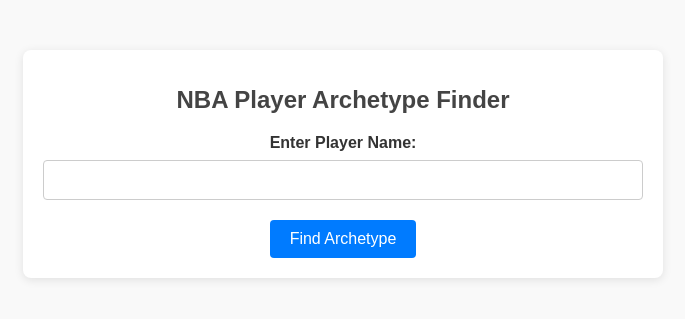
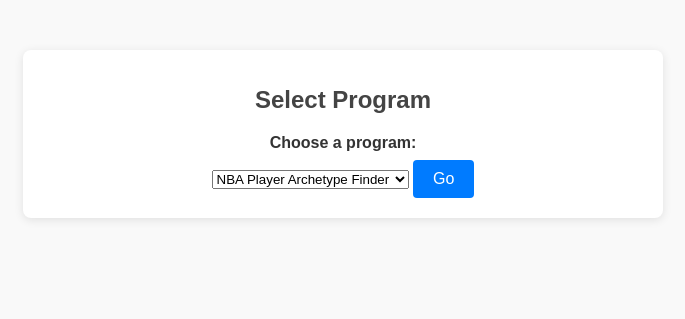
Before and after one commit to Jaynik-S/NBA_Insights, a Flask app: page / in a window 1280 px wide. Shown: the top 319 px of the page, without its empty margins (297-982 px from the left). Run offline with Flask 3, Linux system fonts and the light colour scheme.

Commit message:
template-for-new-program

```diff
--- a/app.py
+++ b/app.py
@@ -1,4 +1,4 @@
-from flask import Flask, request, render_template
+from flask import Flask, render_template, request, redirect, url_for
 from nba_api.stats.static import players
 from centroid_clustering import single_player_coor
 import json
@@ -75,6 +75,18 @@ def get_player_archetypes(player_name):
 
 # Routes
 @app.route('/')
+def select():
+    return render_template('select.html')
+
+@app.route('/select_program', methods=['POST'])
+def select_program():
+    program = request.form['program']
+    if program == 'index':
+        return redirect(url_for('index'))
+    elif program == 'new_program':
+        return redirect(url_for('new_program'))
+
+@app.route('/index')
 def index():
     return render_template('index.html')
 
@@ -84,5 +96,24 @@ def get_archetype():
     result = get_player_archetypes(player_name)
     return render_template('result.html', result=result)
 
-if __name__ == "__main__":
+@app.route('/new_program')
+def new_program():
+    return render_template('new_program.html')
+
+@app.route('/run_new_program', methods=['POST'])
+def run_new_program():
+    input_data = request.form['input_data']
+    # Implement the logic for the new program here
+    result = process_new_program(input_data)
+    return render_template('result.html', result=result)
+
+def process_new_program(input_data):
+    # Placeholder function for new program logic
+    return {
+        'name': input_data,
+        'archetypes': ['Example Archetype 1', 'Example Archetype 2'],
+        'plot_path': None
+    }
+
+if __name__ == '__main__':
     app.run(debug=True)
--- a/centroid_clustering.py
+++ b/centroid_clustering.py
@@ -84,7 +84,7 @@ if __name__ == "__main__":
         1: "Crafty Playmaking Guard",
         2: "All-Star Versatile Scorer",
         3: "Defensive Frontcourt Anchor",
-        4: "High-Energy Play Finisher",
+        4: "High-Energy Playmaking Finisher",
         5: "Specialist Role Player",
         6: "Elite Two-Way Leader",
         7: "Playmaking Facilitator",
--- /dev/null
+++ b/templates/select.html
@@ -0,0 +1,22 @@
+<!DOCTYPE html>
+<html lang="en">
+<head>
+    <meta charset="UTF-8">
+    <meta name="viewport" content="width=device-width, initial-scale=1.0">
+    <title>Select Program</title>
+    <link rel="stylesheet" href="/static/style.css">
+</head>
+<body>
+    <div class="container">
+        <h1>Select Program</h1>
+        <form action="/select_program" method="POST">
+            <label for="program">Choose a program:</label>
+            <select id="program" name="program" required>
+                <option value="index">NBA Player Archetype Finder</option>
+                <option value="compare">New Program</option>
+            </select>
+            <button type="submit">Go</button>
+        </form>
+    </div>
+</body>
+</html>
```
Also changed, not shown: templates/compare.html (added, +19 -0 lines), templates/result.html (+4 -5 lines).
